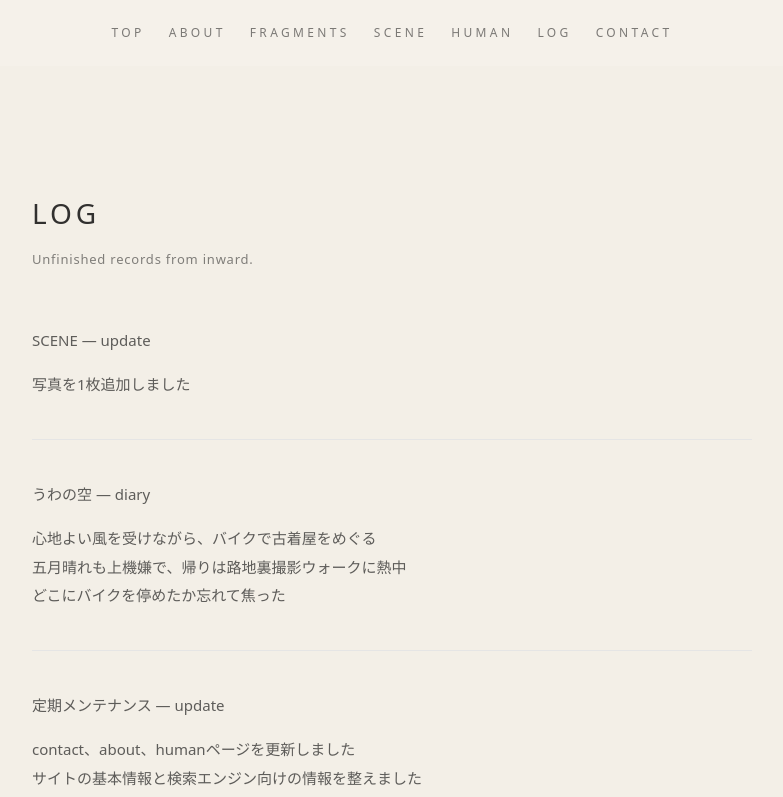
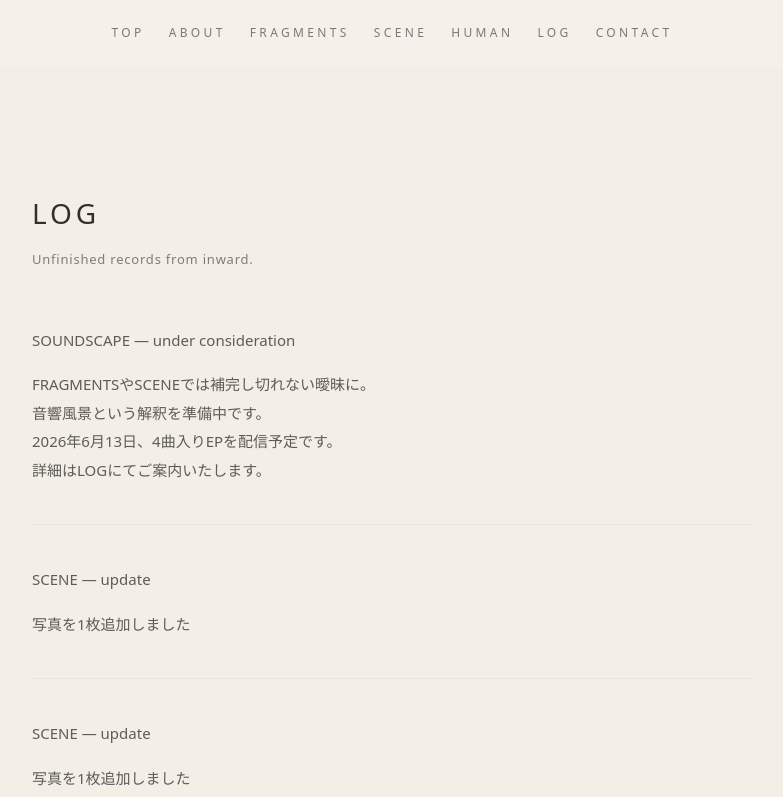
Before and after one commit to rogue-studio/inward, a Next.js app: page /log in a window 1280 px wide. Shown: the top 797 px of the page, without its empty margins (248-1031 px from the left). Built offline with nearby package versions, Linux system fonts and the light colour scheme.

Commit message:
Update log

```diff
--- a/app/log/page.tsx
+++ b/app/log/page.tsx
@@ -17,8 +17,25 @@ export default function LogPage() {
       </p>
 
       <div className="text-[15px] leading-[1.9] text-[#161616]/68">
+        {/* LOG 17 */}
+        <div className="pb-10 border-b border-neutral-200">
+          <p className="text-[#161616]/68">
+            SOUNDSCAPE — under consideration
+          </p>
+           <p className="mt-4">FRAGMENTSやSCENEでは補完し切れない曖昧に。</p>
+           <p>音響風景という解釈を準備中です。</p>
+           <p>2026年6月13日、4曲入りEPを配信予定です。</p>
+           <p>詳細はLOGにてご案内いたします。</p>
+        </div>
+
+        {/* LOG 16 */}
+        <div className="py-10 border-b border-neutral-200">
+          <p className="text-[#161616]/68">SCENE — update</p>
+          <p className="mt-4">写真を1枚追加しました</p>
+        </div>
+
         {/* LOG 15 */}
-        <div className="pb-10 border-b border-neutral-200">
+        <div className="py-10 border-b border-neutral-200">
           <p className="text-[#161616]/68">SCENE — update</p>
           <p className="mt-4">写真を1枚追加しました</p>
         </div>
```
